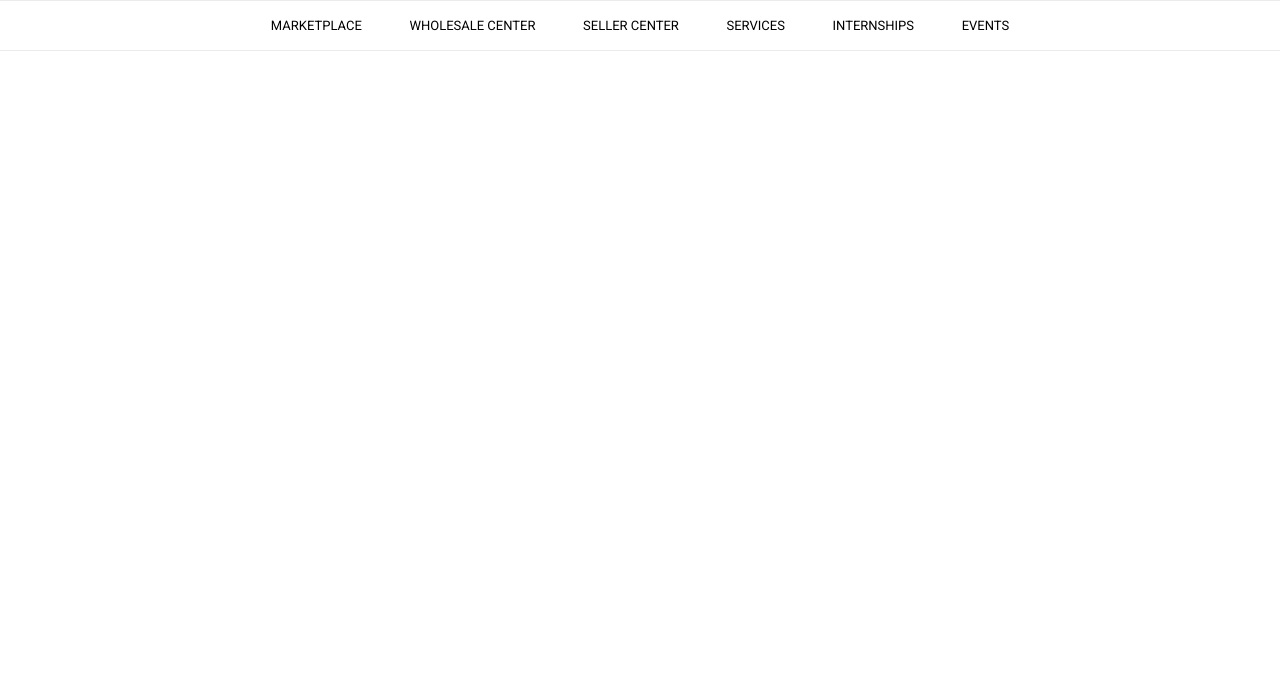
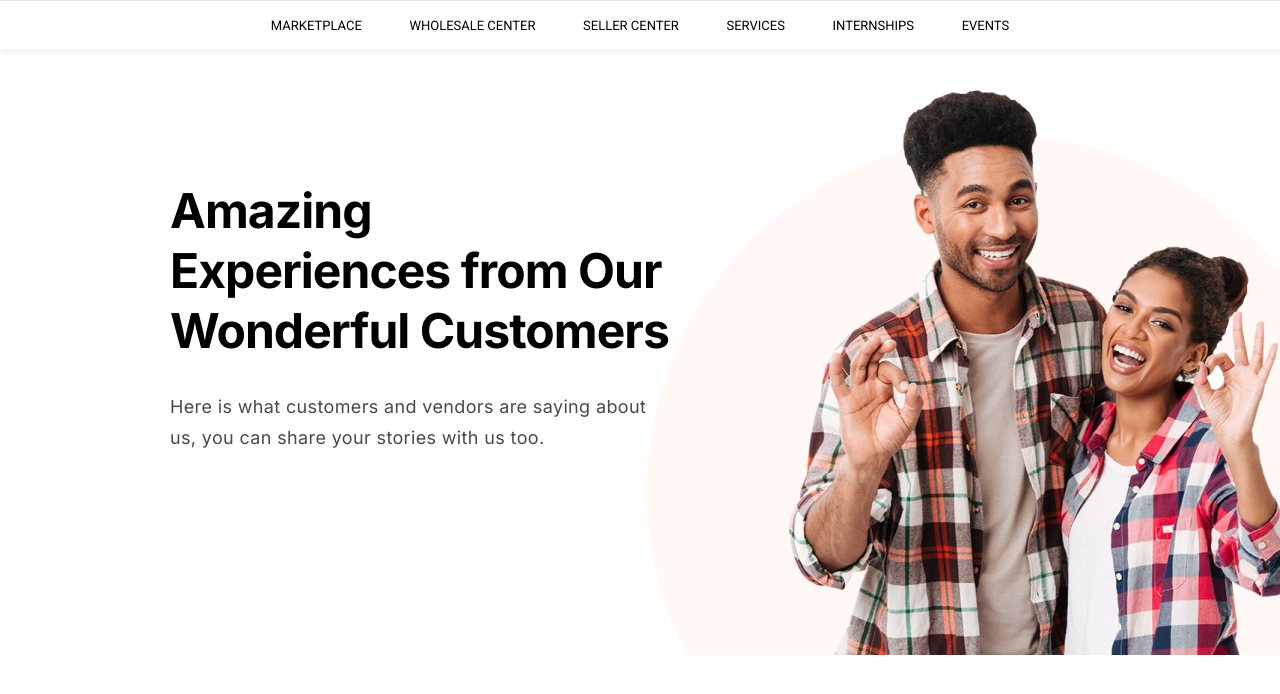
Before and after one commit to johnpersie/testimonial-project3, a React (Create React App) app: page / in a window 1280 px wide. Shown: the top 694 px of the page. Built offline with nearby package versions, Linux system fonts and the light colour scheme.

Commit message:
Created the landing page

```diff
--- a/public/index.html
+++ b/public/index.html
@@ -28,6 +28,10 @@
       href="https://fonts.googleapis.com/css2?family=Roboto:wght@400;500;700&display=swap"
       rel="stylesheet"
     />
+    <link
+      href="https://fonts.googleapis.com/css2?family=Inter:wght@400;500;600;700&display=swap"
+      rel="stylesheet"
+    />
     <title>Vasiti</title>
   </head>
   <body>
--- a/src/App.js
+++ b/src/App.js
@@ -1,10 +1,12 @@
 import "../src/sass/App.scss";
 import Navbar from "./components/Navbar";
+import LandingPage from "./components/LandingPage";
 
 function App() {
   return (
     <div className="App">
       <Navbar />
+      <LandingPage />
     </div>
   );
 }
--- /dev/null
+++ b/src/components/LandingPage.js
@@ -0,0 +1,28 @@
+import React from "react";
+import img1 from "../img/Testimonial image 1.png";
+
+const LandingPage = () => {
+  return (
+    <div className="landing-page">
+      <div className="landing-page__left-container">
+        <h1 className="landing-page__heading">
+          <span style={{ display: "block" }}>Amazing</span> Experiences from Our
+          Wonderful Customers
+        </h1>
+        <p className="landing-page__here">
+          Here is what customers and vendors are saying about us, you can share
+          your stories with us too.
+        </p>
+      </div>
+      <div className="landing-page__elipse">
+        <img
+          className="landing-page__testimonial-img-1"
+          src={img1}
+          alt="testimonial"
+        />
+      </div>
+    </div>
+  );
+};
+
+export default LandingPage;
--- a/src/sass/App.scss
+++ b/src/sass/App.scss
@@ -6,6 +6,7 @@
 @import "base/typography";
 @import "base/utilities";
 
+@import "layout/landing-page";
 @import "layout/navbar";
 
 @import "pages/home";
--- /dev/null
+++ b/src/sass/layout/_landing-page.scss
@@ -0,0 +1,50 @@
+.landing-page {
+  width: 100vw;
+  height: 50.4rem;
+  margin: 10rem 0 0 17rem;
+  font-family: "Inter", sans-serif;
+
+  &__left-container {
+    display: inline-block;
+  }
+
+  &__heading {
+    width: 50.1rem;
+    height: 18rem;
+    margin: 3rem 0;
+    font-family: inherit;
+    font-weight: bold;
+    font-size: 4.8rem;
+    line-height: 6rem;
+    letter-spacing: -0.02em;
+  }
+
+  &__here {
+    width: 47.8rem;
+    height: 6.2rem;
+    font-family: inherit;
+    font-size: 1.8rem;
+    line-height: 3.1rem;
+    letter-spacing: 0.02em;
+    color: $color-dark-3;
+  }
+
+  &__elipse {
+    position: relative;
+    width: 71.1rem;
+    height: 71.1rem;
+    left: 47.7rem;
+    top: -31.7rem;
+    border-radius: 50%;
+    /* float: right; */
+    background: $color-orange-2;
+  }
+
+  &__testimonial-img-1 {
+    position: relative;
+    width: 53.6rem;
+    height: 56.8rem;
+    left: 14rem;
+    top: -4.8rem;
+  }
+}
```
Also changed, not shown: src/img/Testimonial image 1.png (added).
